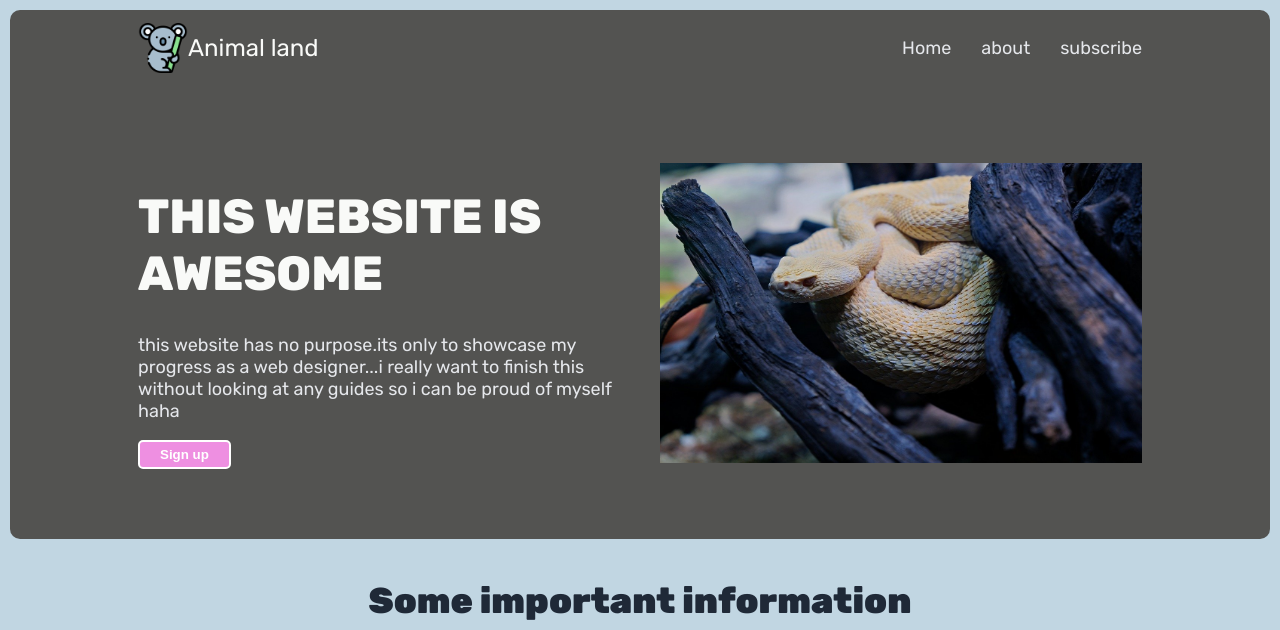
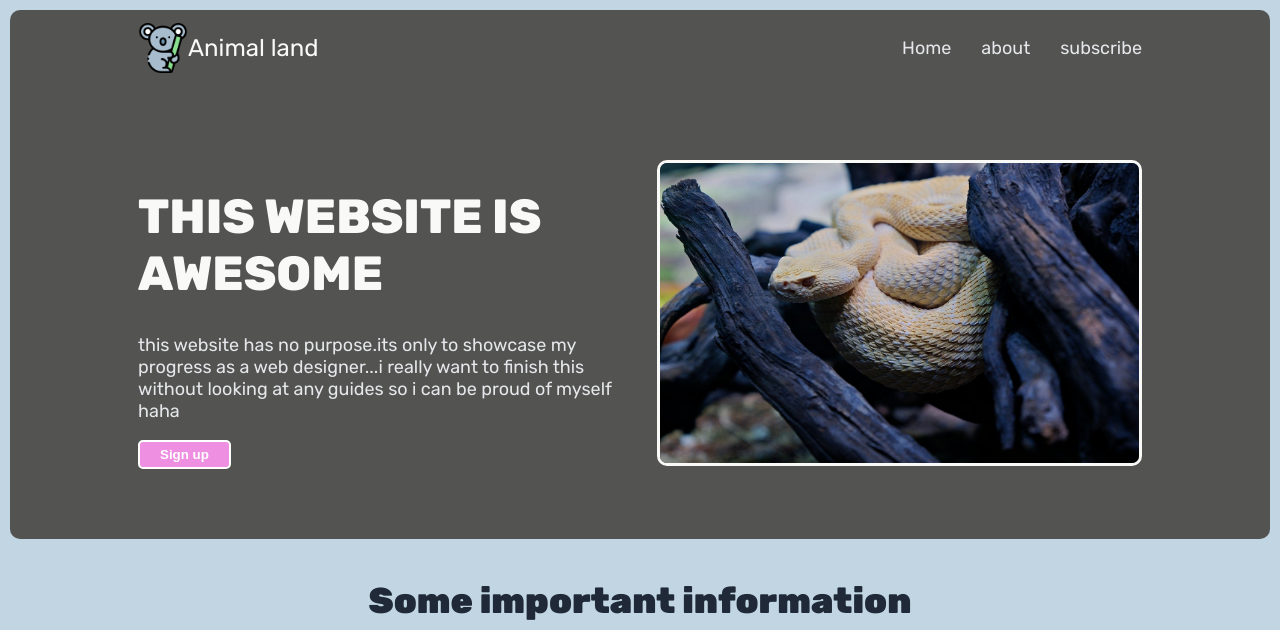
Before and after one commit to Saad-Kibal/webpage-flex, a plain HTML site: page index.html in a window 1280 px wide. Shown: the top 630 px of the page. Drawn offline with Linux system fonts and the light colour scheme.

Commit message:
finish the website

```diff
--- a/styles.css
+++ b/styles.css
@@ -74,11 +74,14 @@ body {
     align-self: center;
 }
 
-.section1 img  {
+.website img  {
     height: 300px;
     flex: 1;
     align-items: center;
     max-width: 100%;
+    border-radius: 10px;
+    border-style: solid;
+    border-color: #F9FAF8;
 }
 
  button {
```
